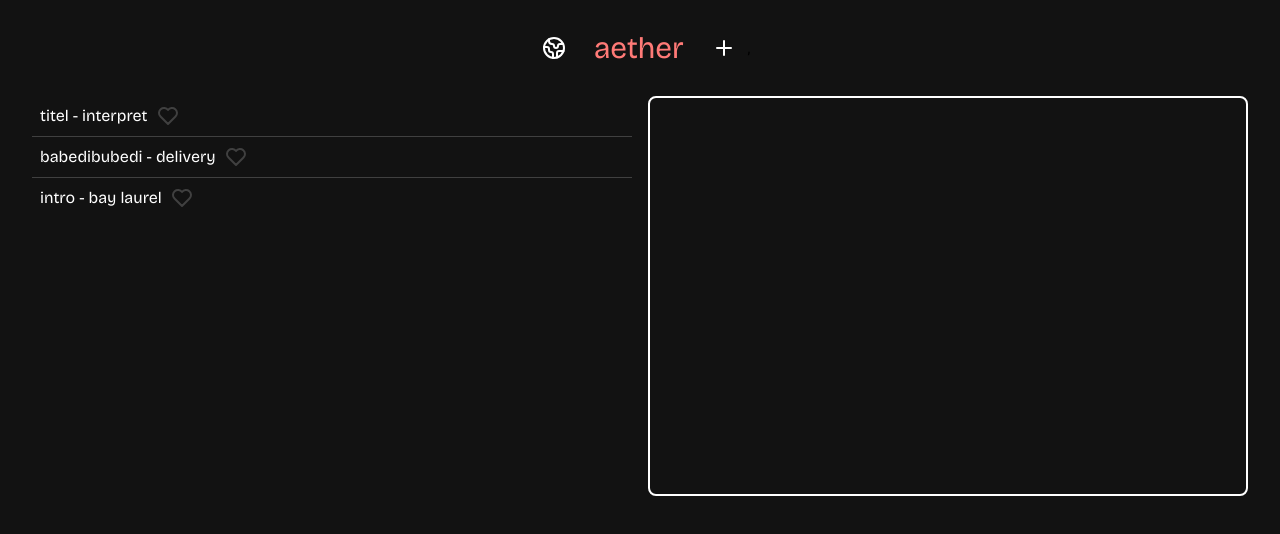
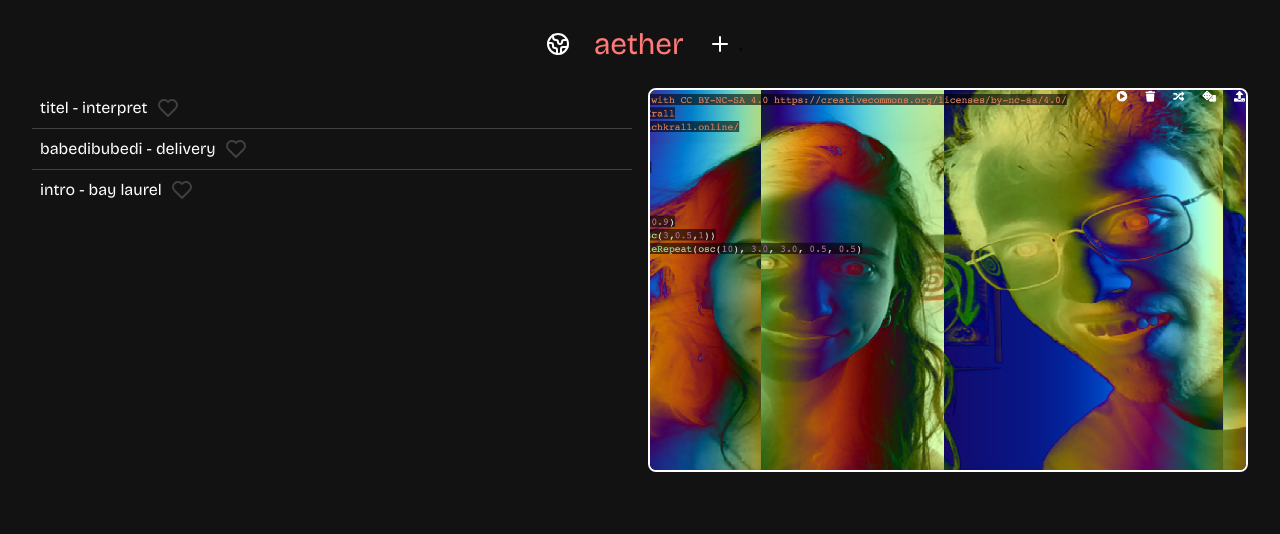
Before and after one commit to lauraptrcodes/aether-app, a SvelteKit app: page / in a window 1280 px wide. Shown: the top 534 px of the page. Built offline with nearby package versions, Linux system fonts and the light colour scheme.

Commit message:
feat: cover img

```diff
--- a/src/components/Button.svelte
+++ b/src/components/Button.svelte
@@ -4,15 +4,12 @@
     export let icon;
     export let buttonText;
 
-    const iconClasses = 'stroke-aether-white group-hover:text-aether-salmon'
+    const iconClasses = 'stroke-aether-white'
 </script>
 
 <!-- markup (zero or more items) goes here -->
 <div class="aether-button">
-    <div
-        class="group p-3
-    hover:border-aether-salmon"
-    >
+    <div class="group p-2 rounded-md hover:bg-aether-dark-gray">
         {#if icon}
             <Icon iconName={icon} tailwindClasses={iconClasses}/>
         {/if}
--- a/src/components/LikeButton.svelte
+++ b/src/components/LikeButton.svelte
@@ -1,16 +1,22 @@
 <script>
     import Icon from "./Icon.svelte";
 
-    let tailwindClasses = 'fill-none stroke-aether-dark-gray hover:stroke-aether-white group:hover'
+    let tailwindClasses = 'fill-none stroke-aether-dark-gray hover:stroke-aether-white group:hover';
 
-    function likeTrack() {
-        tailwindClasses = 'transition-all fill-aether-salmon stroke-aether-salmon';
+    let likeIsActive = false;
+    function toggleLike() {
+        if(!likeIsActive) {
+            tailwindClasses = 'transition-all fill-aether-salmon stroke-aether-salmon';
+        } else {
+            tailwindClasses = 'transition-all fill-none stroke-aether-dark-gray hover:stroke-aether-white group:hover';
+        }
+        likeIsActive = !likeIsActive;
     }
 </script>
 
 <!-- markup (zero or more items) goes here -->
-<div class="aether-likebutton px-2 group" on:click={likeTrack}>
+<div class="aether-likebutton px-2 group" on:click={toggleLike}>
     <div>
-        <Icon iconName='heart' tailwindClasses={tailwindClasses} class="stroke-aether-white group-hover:stroke-aether-salmon"/>
+        <Icon iconName='heart' tailwindClasses={tailwindClasses}/>
     </div>
 </div>
--- a/src/components/TrackInfo.svelte
+++ b/src/components/TrackInfo.svelte
@@ -2,7 +2,8 @@
 
 </script>
 
-<div class="aether-trackinfo h-1/2 rounded-lg border-2 p-3 border-aether-white w-full">
+<div class="aether-trackinfo overflow-hidden h-96 rounded-lg border-2 border-aether-white w-full">
     <div class="aether-trackinfo-cover">
+        <img src="./img/testimg.png" class="object-cover object-center h-5/6"/>
     </div>
 </div>
```
Also changed, not shown: static/img/testimg.png (added).
